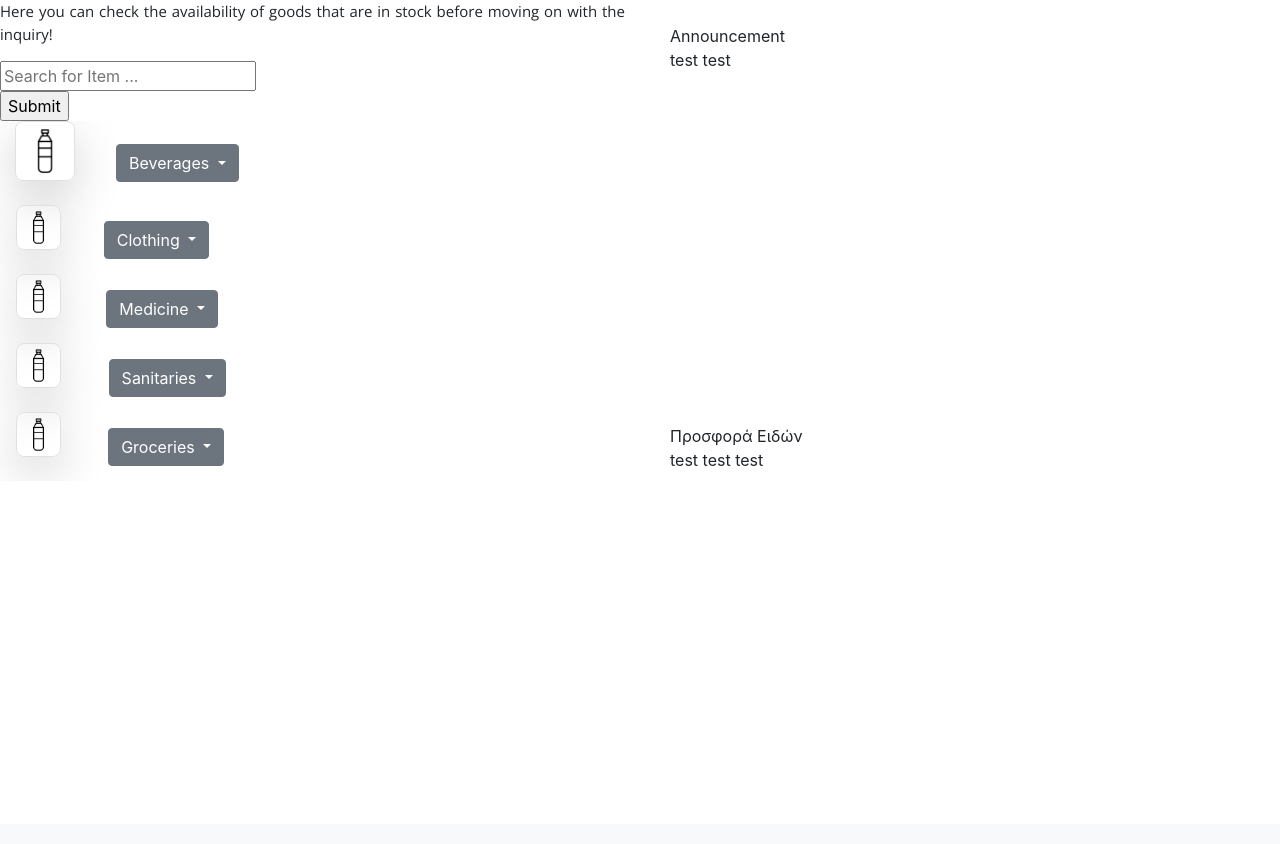
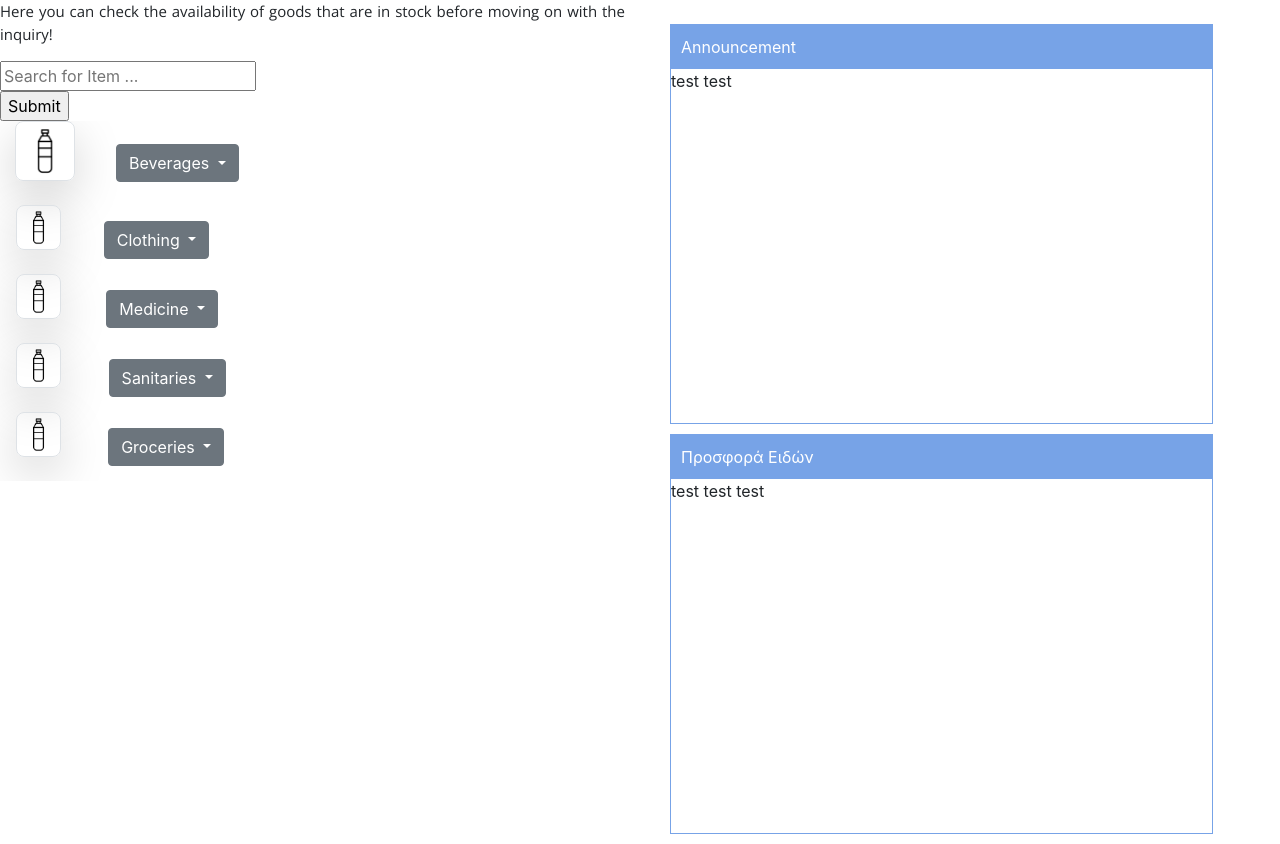
Before and after one commit to chryssa-pat/ReStrat, a PHP site: page /civilian.html in a window 1280 px wide. Shown: the part 76-920 px from the top of the page. Before the commit the page ends 542 px from the top, so only its background shows below. Run offline with PHP 8.4, Linux system fonts and the light colour scheme.

Commit message:
Update civilian.css

```diff
--- a/css/civilian.css
+++ b/css/civilian.css
@@ -80,3 +80,15 @@ text-align: center;
     justify-content: center;
     min-height: 100vh;
 }
+
+.scrollable-panel {
+    background-color: white;
+    border: 1px solid rgba(11, 91, 212, 0.557);
+    margin-bottom: 10px;
+}
+
+.panel-heading {
+    background-color: rgba(11, 91, 212, 0.557);
+    color: white;
+    padding: 10px;
+}
```
